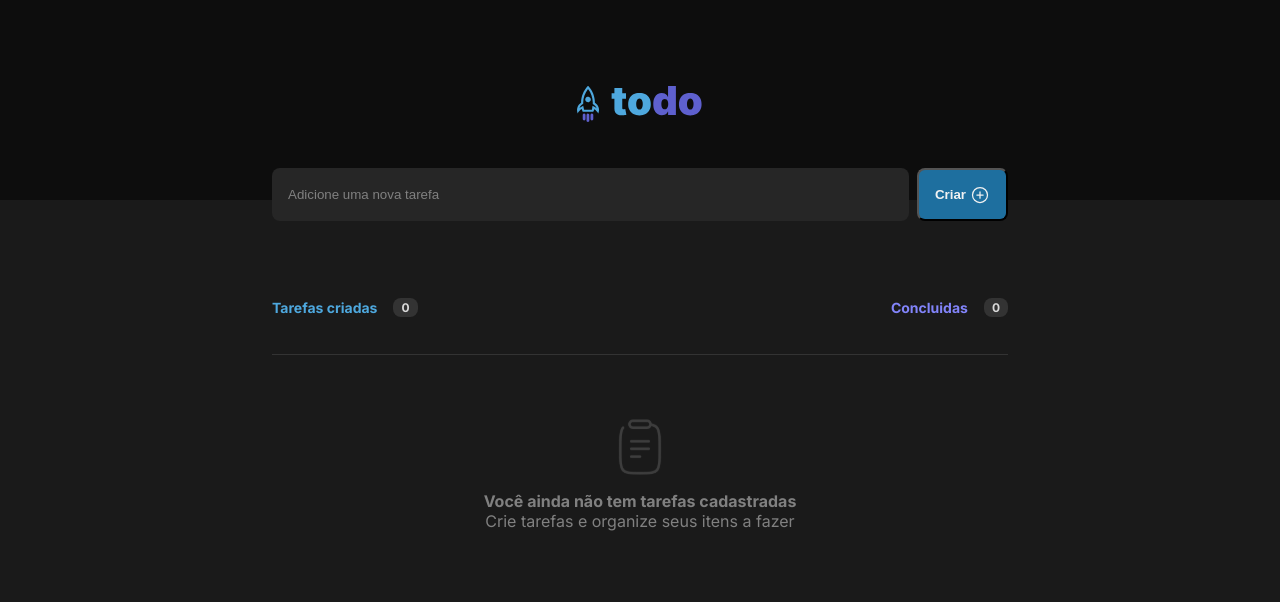
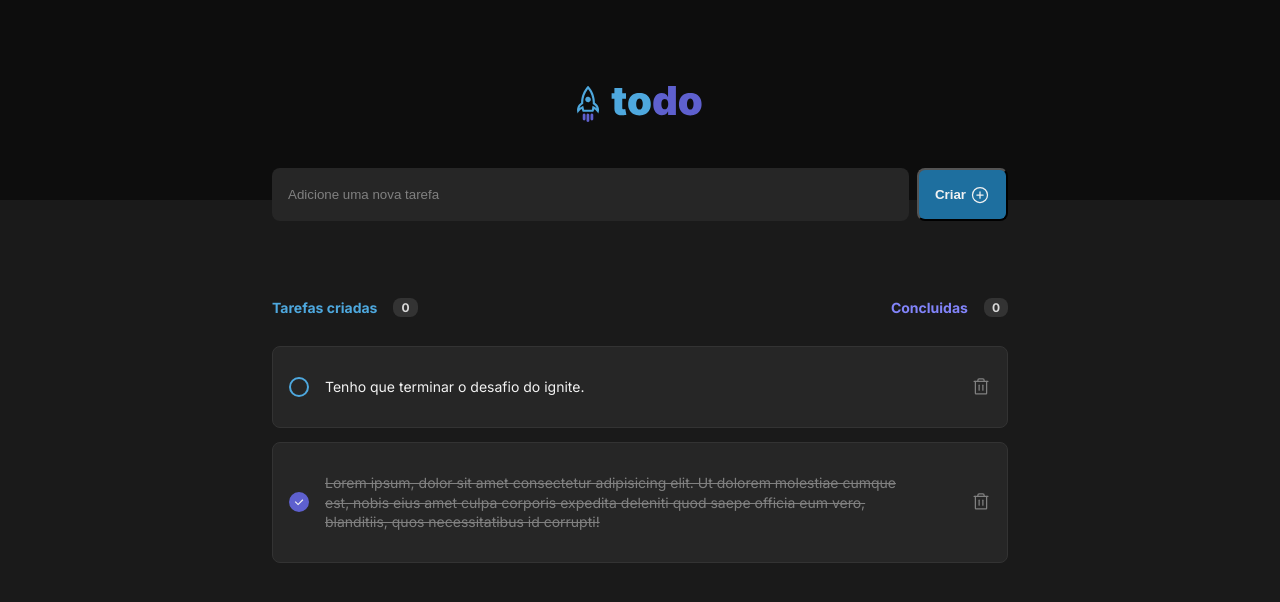
Before and after one commit to odairdev/todo-app, a React (Vite) app: page / in a window 1280 px wide. Shown: the top 602 px of the page. Built offline with nearby package versions, Linux system fonts and the light colour scheme.

Commit message:
Layout and stylization finished

```diff
--- a/src/App.tsx
+++ b/src/App.tsx
@@ -3,6 +3,20 @@ import { Header } from "./components/header/Header"
 import styles from './App.module.css'
 import { CreateToDo } from "./components/createToDo/CreateToDo"
 import { ToDoList } from "./components/todolist/ToDoList"
+
+const todos = [
+  {
+    id: 1,
+    isDone: false,
+    content: "Tenho que terminar o desafio do ignite.",
+  },
+  {
+    id: 2,
+    isDone: true,
+    content:
+      "Lorem ipsum, dolor sit amet consectetur adipisicing elit. Ut dolorem molestiae cumque est, nobis eius amet culpa corporis expedita deleniti quod saepe officia eum vero, blanditiis, quos necessitatibus id corrupti!",
+  },
+];
 
 function App() {
 
@@ -12,7 +26,7 @@ function App() {
       <Header />
       <main className={styles.container}>
         <CreateToDo />
-        <ToDoList />
+        <ToDoList todosList={todos} />
       </main>
     </div>
   )
--- a/src/components/createToDo/CreateToDo.module.css
+++ b/src/components/createToDo/CreateToDo.module.css
@@ -29,4 +29,5 @@
   background-color: var(--blue-dark);
   color: var(--gray-100);
   font-weight: bold;
+  cursor: pointer;
 }
--- a/src/components/createToDo/CreateToDo.tsx
+++ b/src/components/createToDo/CreateToDo.tsx
@@ -1,13 +1,28 @@
-import { PlusCircle } from 'phosphor-react'
+import { FormEvent, useState } from "react";
+import { PlusCircle } from "phosphor-react";
 
-import styles from './CreateToDo.module.css'
+import styles from "./CreateToDo.module.css";
 
 export function CreateToDo() {
+  const [newTodo, setNewTodo] = useState("");
+
+  const handleCreateTodo = (e: FormEvent) => {
+    e.preventDefault()
+
+    console.log(newTodo)
+  }
+
   return (
-    <form className={styles.toDoBar}>
-      <input type="text" placeholder='Adicione uma nova tarefa'/>
-      <button type="submit">Criar <PlusCircle size={20} /></button>
+    <form className={styles.toDoBar} onSubmit={handleCreateTodo}>
+      <input
+        type="text"
+        placeholder="Adicione uma nova tarefa"
+        onChange={(e) => setNewTodo(e.target.value)}
+        value={newTodo}
+      />
+      <button type="submit">
+        Criar <PlusCircle size={20} />
+      </button>
     </form>
-
-  )
+  );
 }
--- a/src/components/todolist/ToDoList.module.css
+++ b/src/components/todolist/ToDoList.module.css
@@ -36,7 +36,7 @@
   flex-direction: column;
   align-items: center;
   margin-top: 1.5rem;
-  border-top: 1px solid var(--gray-400);
+  margin: 0;
 }
 
 .noTodos {
@@ -45,6 +45,7 @@
   flex-direction: column;
   align-items: center;
   margin-top: 4rem;
+  border-top: 1px solid var(--gray-400);
 }
 
 .noTodos img {
@@ -57,3 +58,66 @@
   display: block;
   margin-bottom: -1rem;
 }
+
+.todos {
+  list-style: none;
+  width: 100%;
+  padding-inline-start: 0px;
+}
+
+.todos li {
+  display: flex;
+  align-items: center;
+  gap: 1rem;
+  width: 100%;
+  color: var(--gray-100);
+  background-color: var(--gray-500);
+  border-radius: 8px;
+  padding: 1rem;
+  font-size: 0.875rem;
+  line-height: 1.4;
+  border: 1px solid var(--gray-400);
+  max-width: 736px;
+  box-sizing: border-box;
+}
+
+.todos li + li {
+  margin-top: 0.875rem;
+}
+
+.todos svg {
+  margin-left: auto;
+  cursor: pointer;
+  color: var(--gray-300);
+}
+
+.todoRadio {
+  height: 1rem;
+  width: 1rem;
+  border-radius: 50%;
+  border: 2px solid var(--blue);
+  cursor: pointer;
+}
+
+.todoRadio.done {
+  border: 2px solid var(--purple-dark);
+
+  background-color: var(--purple-dark);
+  display: flex;
+  align-items: center;
+  justify-content: center ;
+}
+
+.todoRadio.done svg {
+  color: var(--gray-100);
+}
+
+.todos li p {
+  flex: 1;
+  padding-right: 2rem;
+}
+
+.isDone {
+  color: var(--gray-300);
+  text-decoration: line-through;
+}
--- a/src/components/todolist/ToDoList.tsx
+++ b/src/components/todolist/ToDoList.tsx
@@ -1,7 +1,19 @@
 import styles from "./ToDoList.module.css";
 import clipboard from "../../assets/clipboard.svg";
+import { Trash } from "phosphor-react";
 
-export function ToDoList() {
+import check from '../../assets/check.svg'
+
+interface ToDoListProps {
+  todosList?: Array<{
+    id: number;
+    isDone: boolean;
+    content: string
+  }>
+}
+
+export function ToDoList({todosList}: ToDoListProps) {
+
   return (
     <div className={styles.container}>
       <header>
@@ -15,11 +27,26 @@ export function ToDoList() {
         </div>
       </header>
       <div className={styles.todolist}>
-        <div className={styles.noTodos}>
-          <img src={clipboard} alt="Clipboard image" />
-          <strong>Você ainda não tem tarefas cadastradas</strong>
-          <p>Crie tarefas e organize seus itens a fazer</p>
-        </div>
+        {todosList?.length === 0 ? (
+          <div className={styles.noTodos}>
+            <img src={clipboard} alt="Clipboard image" />
+            <strong>Você ainda não tem tarefas cadastradas</strong>
+            <p>Crie tarefas e organize seus itens a fazer</p>
+          </div>
+        ) : (
+          <ul className={styles.todos}>
+            {todosList &&
+              todosList.map((todo) => (
+                <li key={todo.id}>
+                  <div className={`${styles.todoRadio} ${todo.isDone ? styles.done : ''}`}>
+                    {todo.isDone && (<img src={check}></img>)}
+                  </div>
+                  <p className={todo.isDone ? styles.isDone : ''} >{todo.content}</p>
+                  <Trash size={20} />
+                </li>
+              ))}
+          </ul>
+        )}
       </div>
     </div>
   );
```
Also changed, not shown: src/assets/check.svg (added).
